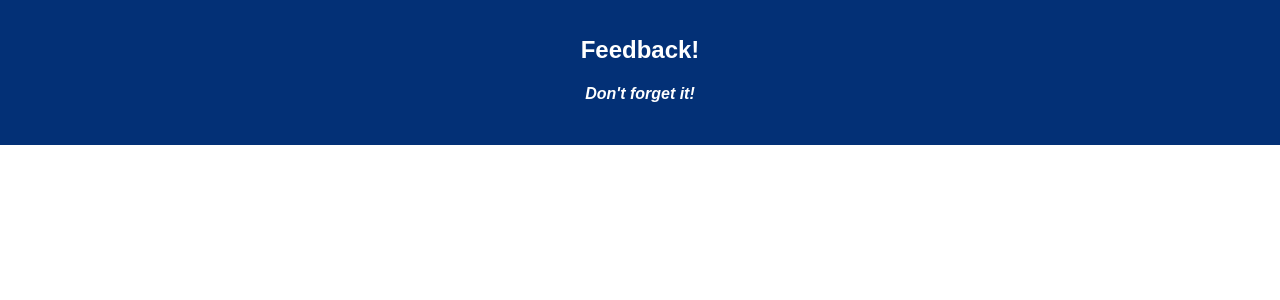
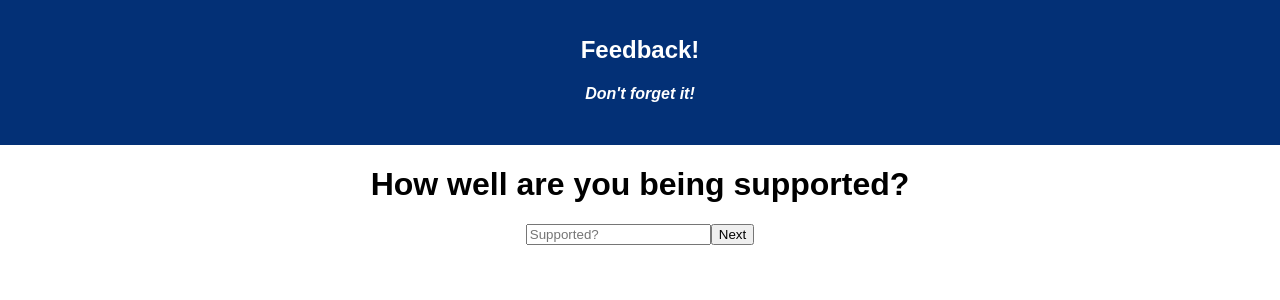
Before and after one commit to touyeexiong/redux-feedback-loop-master, a React (Create React App) app: page /#/supported in a window 1280 px wide. Shown: the top 300 px of the page. Built offline with nearby package versions, Linux system fonts and the light colour scheme.

Commit message:
added support

```diff
--- a/src/components/App/App.js
+++ b/src/components/App/App.js
@@ -27,6 +27,9 @@ class App extends Component {
                 <Route exact path ="/" component={Feeling} />
                 {/* <Route exact */}
                 <Route exact path="/understanding" component={Understanding} />
+                <Route exact path="/supported" component={Supported} />
+                <Route exact path="/comment" component={Comments} />
+
               </div>
             </Router>
           </div>
--- a/src/components/Feeling/Feeling.jsx
+++ b/src/components/Feeling/Feeling.jsx
@@ -1,6 +1,5 @@
 import React, { Component } from 'react';
 import { connect } from 'react-redux';
-import { HashRouter as Router, Route, Link } from 'react-router-dom';
 
 class Feeling extends Component {
 
--- a/src/components/Supported/Supported.jsx
+++ b/src/components/Supported/Supported.jsx
@@ -0,0 +1,43 @@
+import React, { Component } from 'react';
+import { connect } from 'react-redux';
+
+
+class Supported extends Component {
+
+    state = {
+        supported: {},
+    }
+
+    handleSupported = () => {
+        console.log('we moving');
+        this.props.dispatch({
+            type: 'ADD_SUPPORTED',
+            payload: this.state.supported
+        })
+        // this.props.history.push('/supported')
+    }
+    newSupported = (event) => {
+        this.setState({
+            supported: event.target.value,
+        })
+    }
+
+    render() {
+        return (
+            <>
+                <h1>How well are you being supported?</h1>
+                <input type="number" placeholder="Supported?" onChange={(event) => this.newSupported(event)} />
+                <button onClick={this.handleSupported}>Next</button>
+            </>
+        )
+    }
+}
+
+
+
+
+const mapStateToProps = (reduxStore) => ({
+    reduxStore
+})
+
+export default connect(mapStateToProps)(Supported)
--- a/src/index.js
+++ b/src/index.js
@@ -21,9 +21,19 @@ const understandingSetter = (state = {}, action) => {
     return state
 }
 
+const supportedSetter = (state = {}, action) => {
+    if (action.type === 'ADD_SUPPORTED') {
+        return action.payload
+    }
+    return state
+}
+
+
 const storeInstance = createStore(
     combineReducers({
         feelingSetter,
+        understandingSetter,
+        supportedSetter
     }),
     applyMiddleware(logger),
 )
```
